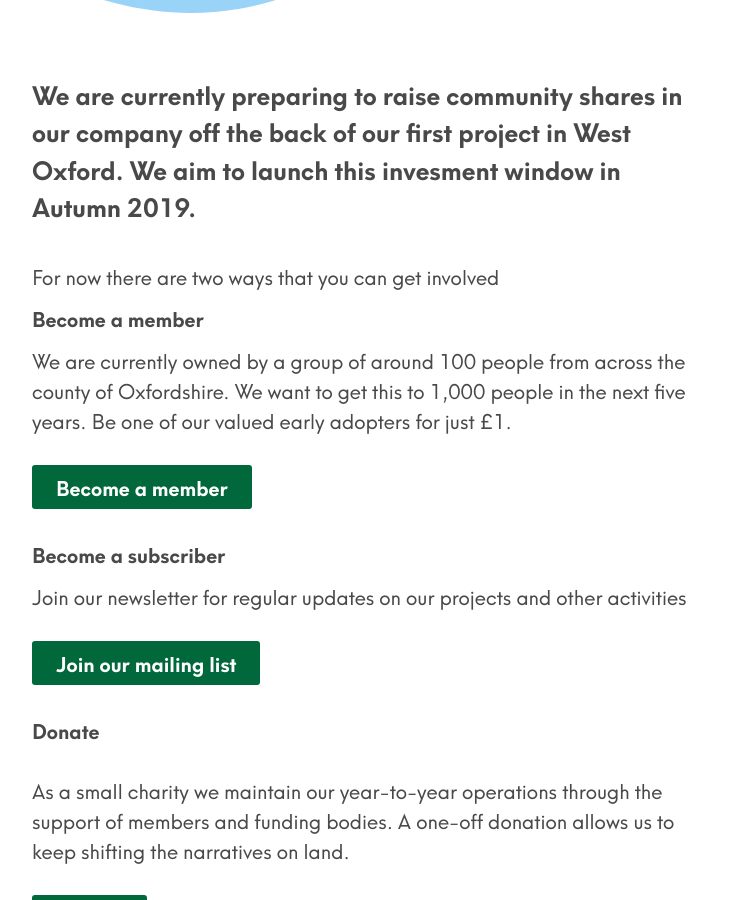
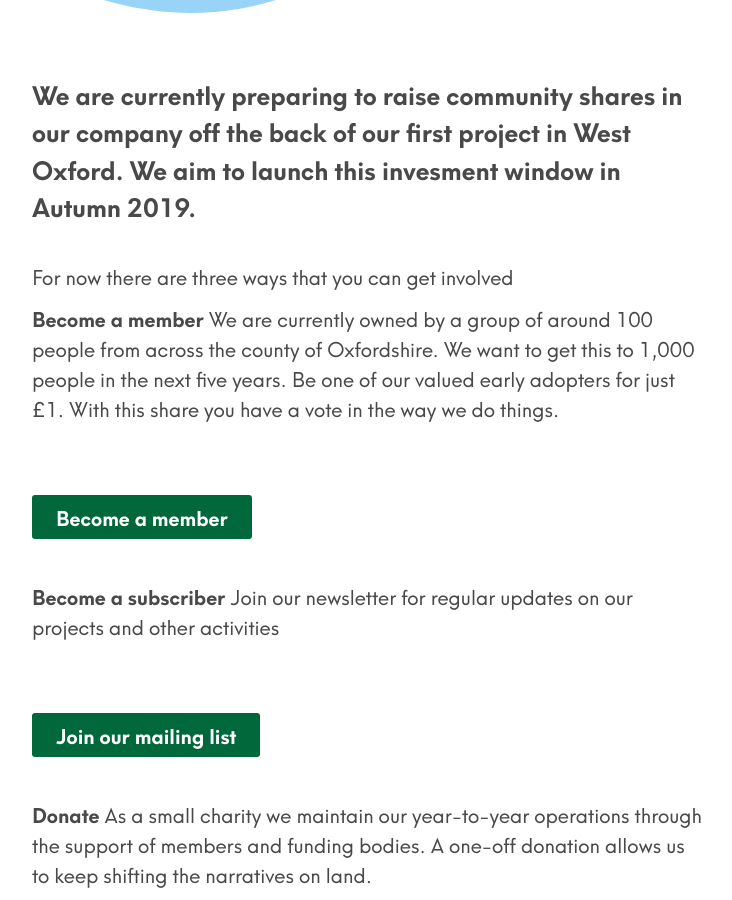
Before and after one commit to johnpuddephatt/oclt, a Jekyll site: the page built from _pages/invest.md, in a window 1280 px wide and 900 px high, scrolled down 532 px. Shown: the whole window, without its empty margins (272-1004 px from the left). Built offline with Jekyll 4.4.1, drawn with Linux system fonts in a browser that asks for light colours; some of the changed text lies outside the part shown.

Commit message:
Update from Forestry.io Charlie Fisher updated _pages/invest.md

```diff
--- a/_pages/invest.md
+++ b/_pages/invest.md
@@ -6,28 +6,31 @@ subtitle: Be part of changing Oxfordshire's housing system
 ---
 We are currently preparing to raise community shares in our company off the back of our first project in West Oxford. We aim to launch this invesment window in Autumn 2019.
 
-For now there are two ways that you can get involved
+For now there are three ways that you can get involved
 
 **Become a member**
+We are currently owned by a group of around 100 people from across the county of Oxfordshire. We want to get this to 1,000 people in the next five years. Be one of our valued early adopters for just £1. With this share you have a vote in the way we do things.
 
-We are currently owned by a group of around 100 people from across the county of Oxfordshire. We want to get this to 1,000 people in the next five years. Be one of our valued early adopters for just £1.
 <br>
 <br>
 <a class="button btn" href="https://docs.google.com/forms/d/e/1FAIpQLSeLbTkhrvRbOnPlaPgvR28Shd2TvFixVSvpZsJvuWWnVINUQQ/viewform?usp=sf_link">Become a member</a>
 <br>
 <br>
+
 **Become a subscriber**
+Join our newsletter for regular updates on our projects and other activities
 
-Join our newsletter for regular updates on our projects and other activities
 <br>
 <br>
 <a class="button btn" href="https://oclt.us7.list-manage.com/subscribe?u=705f7de83867afe997c4f8eba&id=03a63db2a8" target="_blank">Join our mailing list</a>
 <br>
 <br>
+
 **Donate**
-<br>
-<br>
 As a small charity we maintain our year-to-year operations through the support of members and funding bodies. A one-off donation allows us to keep shifting the narratives on land.
 <br>
 <br>
 {% include button.html link="https://www.paypal.me/oclt" text="Donate" %}
+<br>
+<br>
+If you would like to make a larger financial or property donation in the trust please email us on info@oclt.org.uk
```
